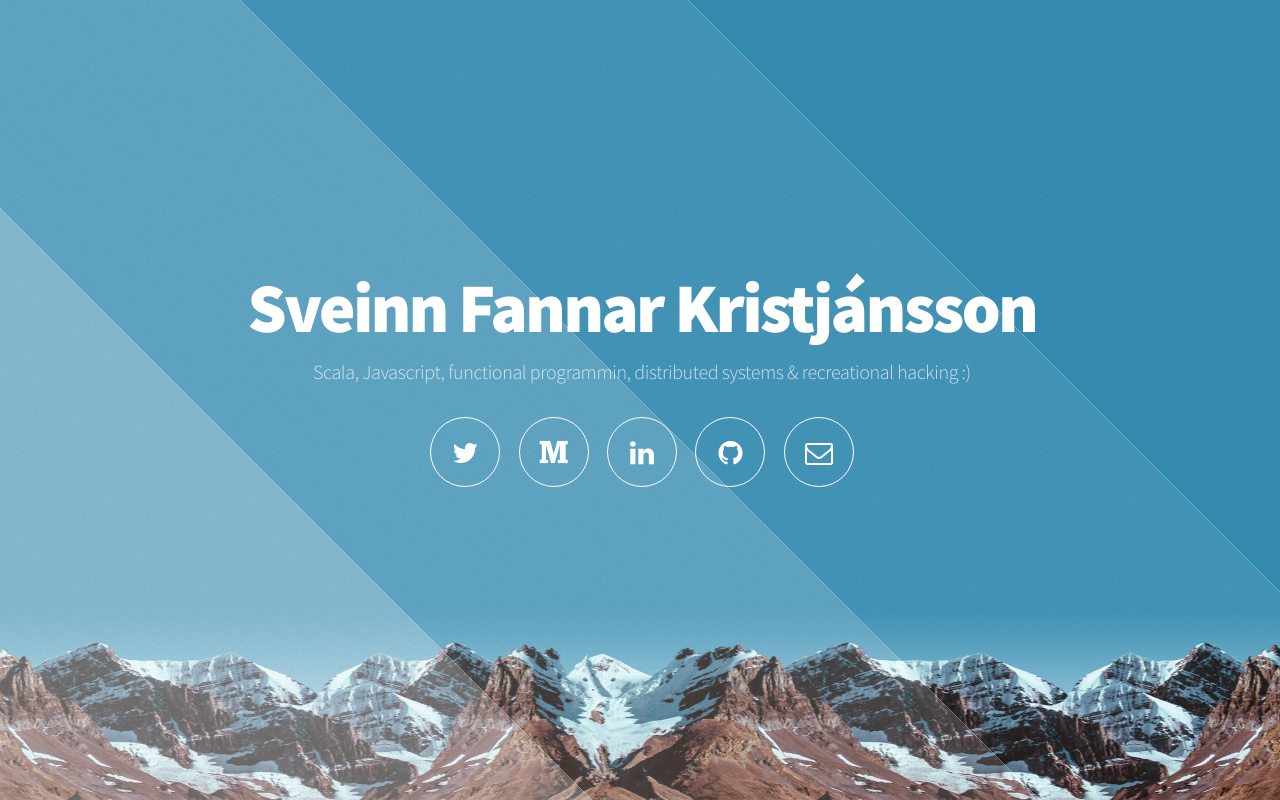
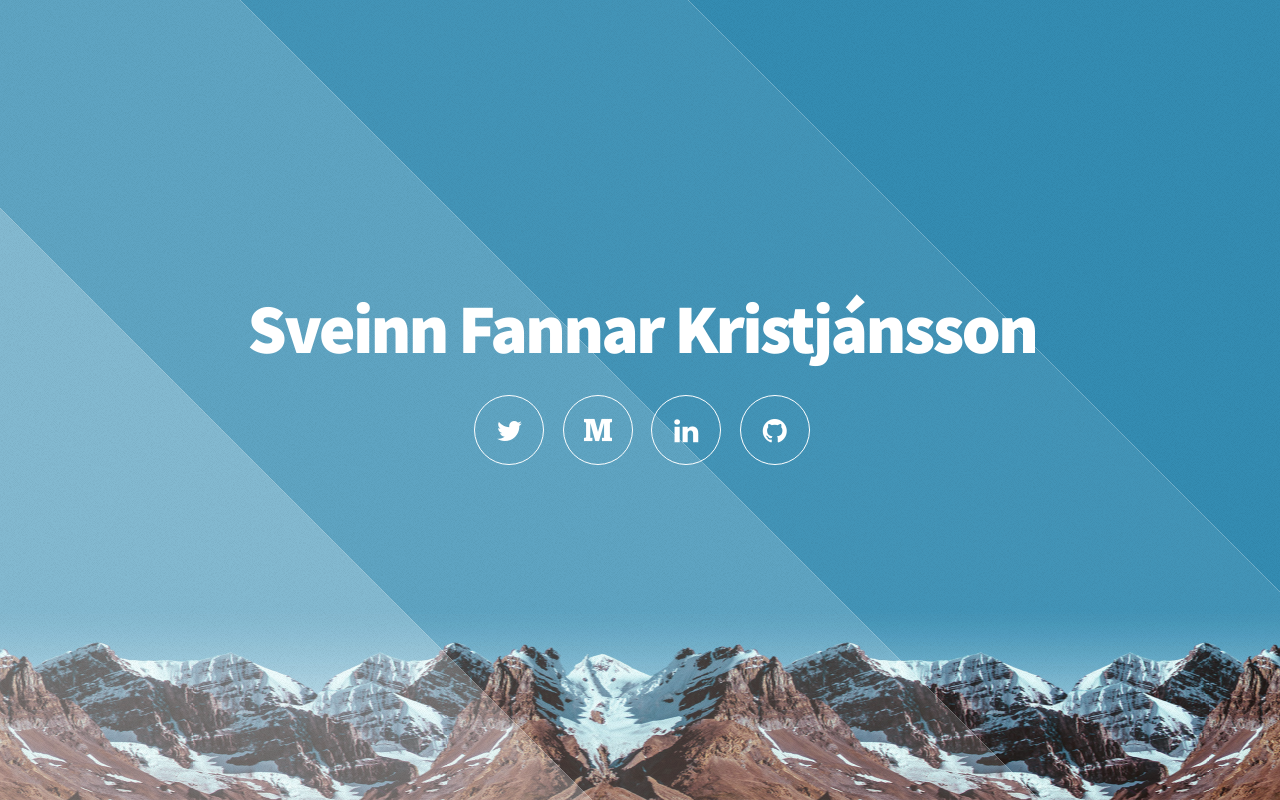
Before and after one commit to sveinnfannar/sveinnfannar.github.com, a plain HTML site: page index.html in a window 1280 px wide. Drawn offline with Linux system fonts and the light colour scheme.

Commit message:
Remove text and email for now

```diff
--- a/index.html
+++ b/index.html
@@ -31,14 +31,13 @@
         <!-- Header -->
         <header id="header">
         <h1>Sveinn Fannar Kristjánsson</h1>
-        <p>Scala, Javascript, functional programmin, distributed systems & recreational hacking :)</p>
+        <p></p>
         <nav>
         <ul>
           <li><a href="http://twitter.com/sveinnfannar" class="icon fa-twitter"><span class="label">Twitter</span></a></li>
           <li><a href="http://medium.com/@sveinnfannar" class="icon fa-medium"><span class="label">Medium</span></a></li>
           <li><a href="http://is.linkedin.com/in/sveinnfannar" class="icon fa-linkedin"><span class="label">LinkedIn</span></a></li>
           <li><a href="http://github.com/sveinnfannar" class="icon fa-github"><span class="label">Github</span></a></li>
-          <li><a href="mailto:sveinnfannar-at-gmail.com" class="icon fa-envelope-o"><span class="label">Email</span></a></li>
         </ul>
         </nav>
         </header>
```
